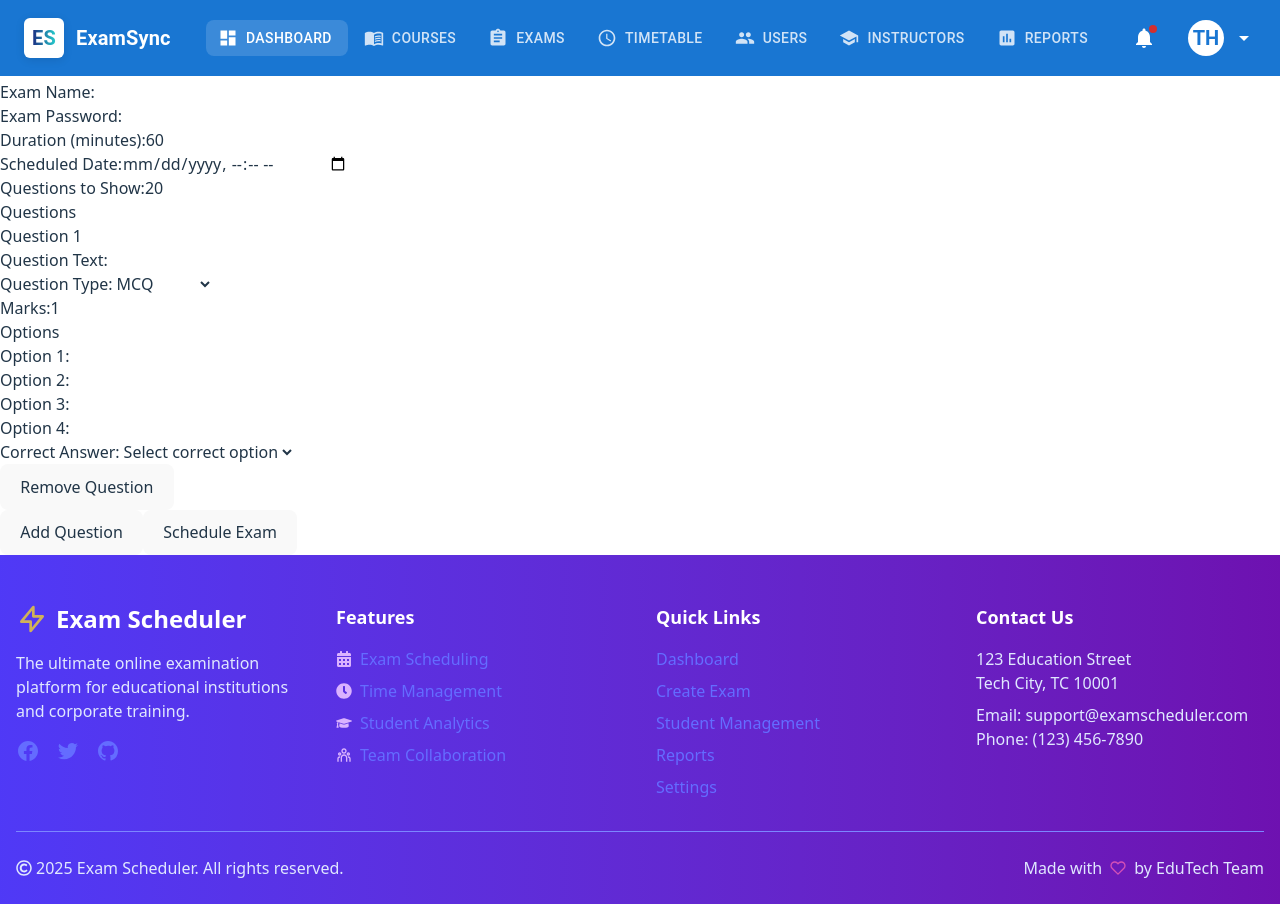
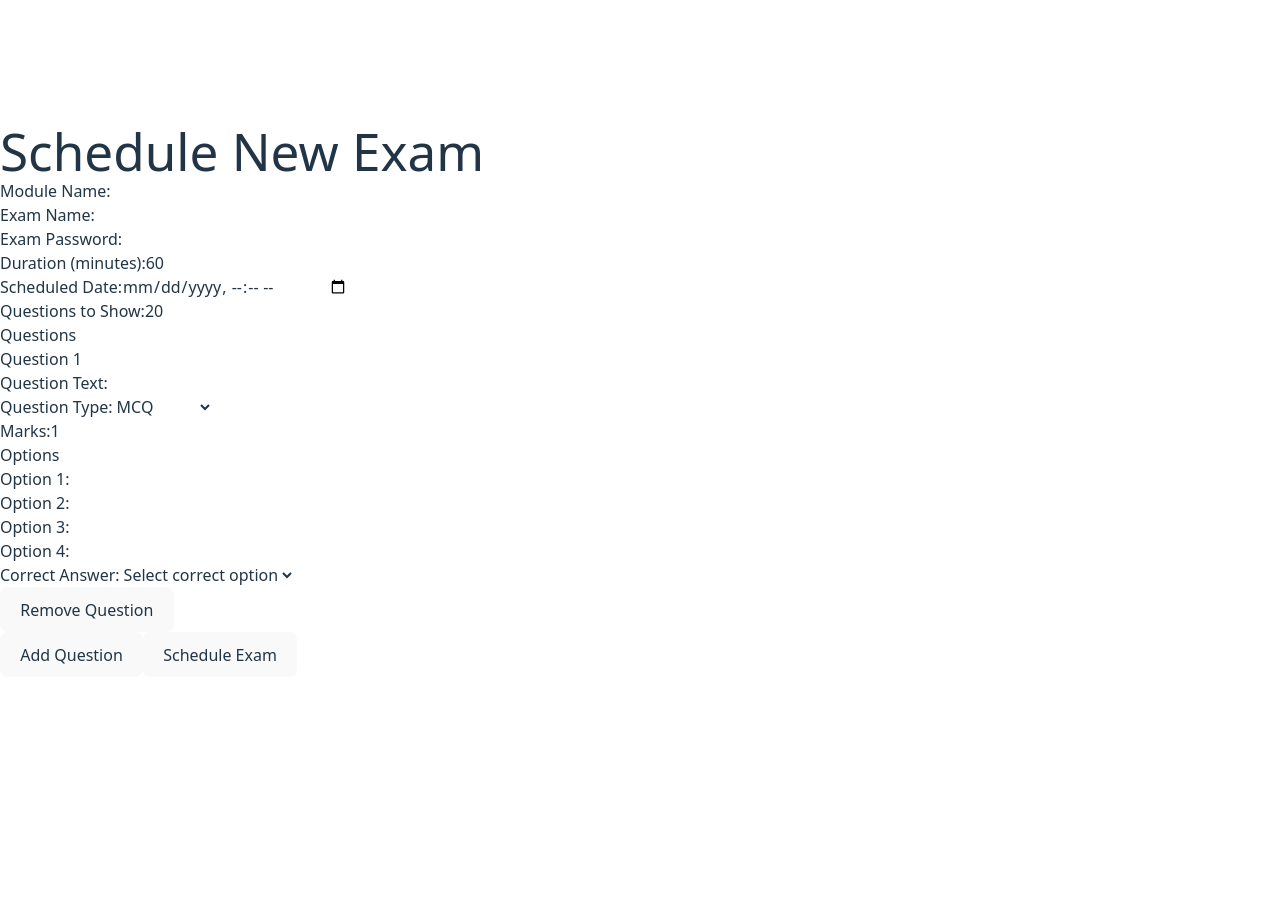
Before and after one commit to ThilinaKanishka/Exam-Scheduler-an-Online-Examination-Platform, a React (Vite) app in the folder FrontEnd/: page /AdminScheduleExa in a window 1280 px wide. After the commit the page ends 800 px from the top, so only its background shows below. Built offline with nearby package versions, Linux system fonts and the light colour scheme.

Commit message:
Update AdminShedualExam.jsx

```diff
--- a/FrontEnd/src/components/AdminShedualExam.jsx
+++ b/FrontEnd/src/components/AdminShedualExam.jsx
@@ -1,8 +1,6 @@
 import React, { useState } from "react";
 import axios from "axios";
 
-import AdminHeader from "./AdminPanelHeader";
-import AdminFooter from "./AdminPanelFooter";
 const AdminScheduleExam = () => {
   const [examData, setExamData] = useState({
     moduleName: "",
@@ -103,7 +101,6 @@ const AdminScheduleExam = () => {
 
   return (
     <div>
-      <AdminHeader />
       <h1>Schedule New Exam</h1>
       {!showExamList ? (
         <form onSubmit={handleSubmit}>
@@ -403,7 +400,6 @@ const AdminScheduleExam = () => {
           </ol>
         </div>
       )}
-      <AdminFooter />
     </div>
   );
 };
```
